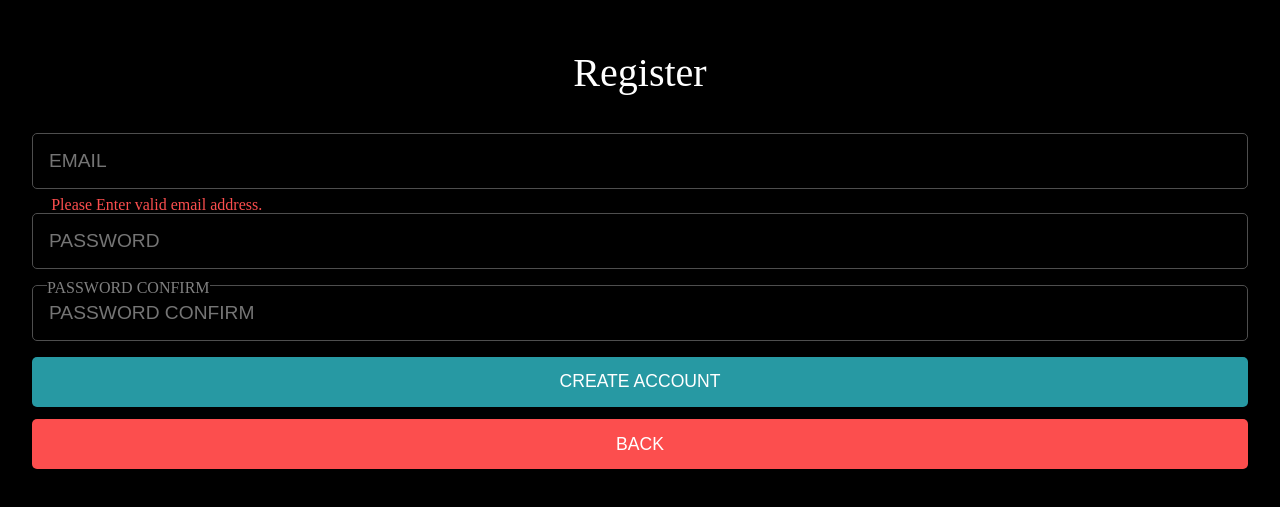
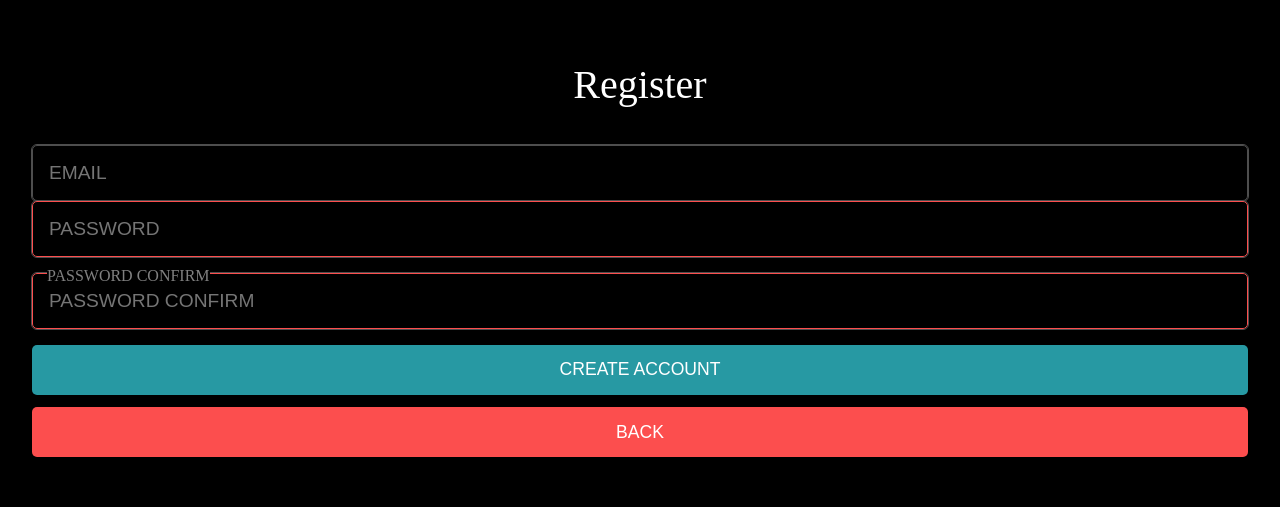
Before and after one commit to cjy0019/hanadul-react, a React (Create React App) app: page /register in a window 1280 px wide. Shown: the part 139-646 px from the top of the page. Built offline with nearby package versions, Linux system fonts and the light colour scheme.

Commit message:
feat : email regex 구현 완료

```diff
--- a/src/components/register/template/RegisterTemplate.tsx
+++ b/src/components/register/template/RegisterTemplate.tsx
@@ -1,7 +1,8 @@
 import React, { FC, useCallback, useState } from 'react';
 import { useNavigate } from 'react-router-dom';
-import styled from 'styled-components';
+import styled, { css } from 'styled-components';
 import palette from '../../../styles/palette';
+import { Validate } from '../../../utils/validation/validate';
 import Container from '../../common/Container';
 import SubTitle from '../../common/SubTitle';
 import LongButton from '../../login/atoms/LongButton';
@@ -10,17 +11,18 @@ type Email = {
   emailId: string;
   isValidate?: boolean;
 };
-const EMAIL_REGEX = /^([\w-]+(?:\.[\w-]+)*)@((?:[\w-]+\.)*\w[\w-]{0,66})\.([a-z]{2,6}(?:\.[a-z]{2})?)$/i;
+
+interface StyledValidate {
+  isEmailValidate?: boolean;
+  isPasswordValidate?: boolean;
+}
 
 const RegisterTemplate: FC = () => {
   const navigate = useNavigate();
-  const [email, setEmail] = useState<Email>({ emailId: '', isValidate: false });
+
+  const [email, setEmail] = useState<Email>({ emailId: '', isValidate: true });
   const [password, setPassword] = useState<string>('');
   const [passwordConfirm, setPasswordConfirm] = useState<string>('');
-
-  function validateEmail(email: string) {
-    return EMAIL_REGEX.test(email);
-  }
 
   const goBack = useCallback(() => {
     navigate(-1);
@@ -28,8 +30,12 @@ const RegisterTemplate: FC = () => {
 
   const handleEmail = useCallback<(e: React.ChangeEvent<HTMLInputElement>) => void>(
     (e) => {
-      if (validateEmail(email.emailId)) {
+      const validate = new Validate();
+
+      if (validate.email(email.emailId)) {
         setEmail({ ...email, emailId: e.target.value, isValidate: true });
+      } else if (email.emailId.length === 0) {
+        setEmail({ ...email, emailId: e.target.value, isValidate: false });
       } else {
         setEmail({ ...email, emailId: e.target.value, isValidate: false });
       }
@@ -49,7 +55,13 @@ const RegisterTemplate: FC = () => {
     <Container>
       <Contents>
         <SubTitle>Register</SubTitle>
-        <StyledInput type="text" placeholder="EMAIL" value={email.emailId} onChange={handleEmail} />
+        <StyledInput
+          type="text"
+          placeholder="EMAIL"
+          value={email.emailId}
+          onChange={handleEmail}
+          isEmailValidate={email.isValidate}
+        />
         {!email.isValidate && <ValidateText>Please Enter valid email address.</ValidateText>}
         <StyledInput type="password" placeholder="PASSWORD" value={password} onChange={handlePassword} />
         <div>dd</div>
@@ -100,7 +112,7 @@ const PaswordConfirmWrapper = styled.div`
   width: 100%;
 `;
 
-const StyledInput = styled.input`
+const StyledInput = styled.input<StyledValidate>`
   width: 100%;
   padding: 1rem 1rem;
   font-size: 1.2rem;
@@ -108,6 +120,13 @@ const StyledInput = styled.input`
   background-color: transparent;
   border: 1px solid ${palette.lightGray};
   border-radius: 5px;
+  outline: 1px solid ${palette.lightGray};
+
+  ${(props) =>
+    !props.isEmailValidate &&
+    css`
+      border: 1px solid ${palette.warningRed};
+    `}
 `;
 
 const StyledP = styled.p`
--- /dev/null
+++ b/src/utils/validation/validate.ts
@@ -0,0 +1,16 @@
+interface ValidateInterface {
+  email: (emailAddress: string) => boolean;
+  password: (myPassword: string) => boolean;
+}
+
+export class Validate implements ValidateInterface {
+  static EMAIL_REGEX = /^([\w-]+(?:\.[\w-]+)*)@((?:[\w-]+\.)*\w[\w-]{0,66})\.([a-z]{2,6}(?:\.[a-z]{2})?)$/i;
+
+  email(email: string) {
+    return Validate.EMAIL_REGEX.test(email);
+  }
+
+  password(myPassword: string) {
+    return false;
+  }
+}
```
